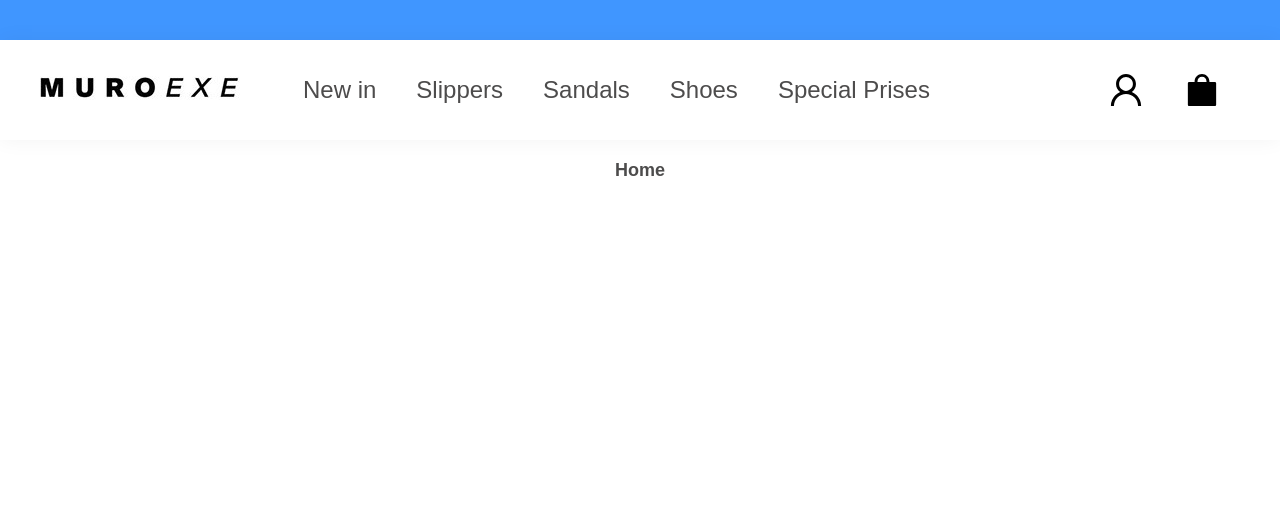
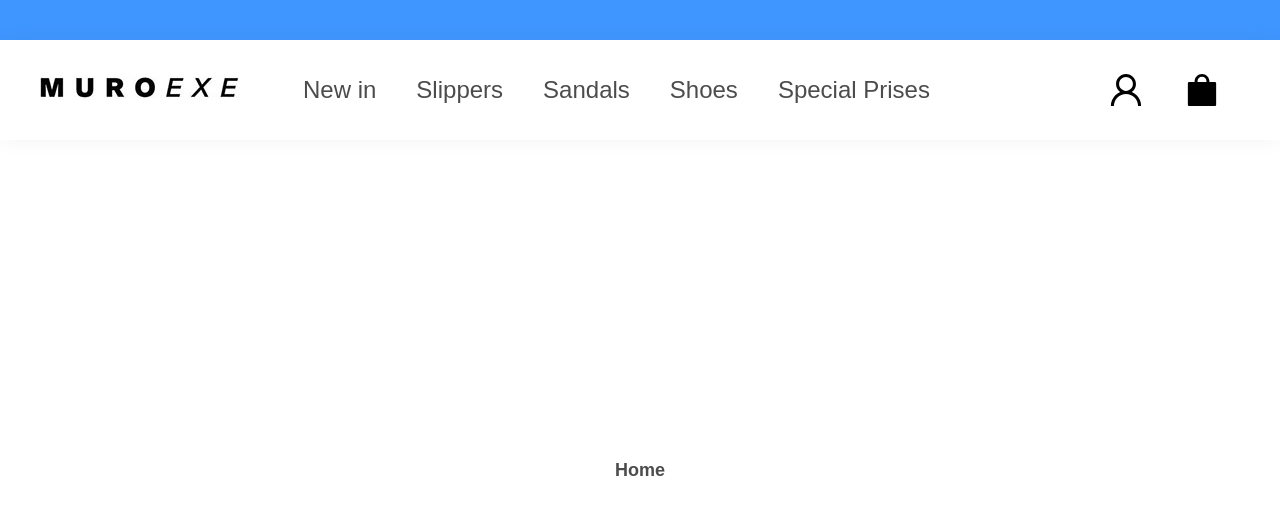
Before and after one commit to Alllena/store, a React (Create React App) app in the folder client/: page /home in a window 1280 px wide. Shown: the top 514 px of the page. Built offline with nearby package versions, Linux system fonts and the light colour scheme.

Commit message:
fix styles for the MainPage

```diff
--- a/client/src/pages/MainPage.tsx
+++ b/client/src/pages/MainPage.tsx
@@ -22,11 +22,9 @@ const MainPage = () => {
 export default MainPage;
 
 const PageWrapper = styled.div`
-  height: 100%;
-  width: 100%;
+  display: grid;
+  grid-template-rows: 40px 100px 1fr;
   min-height: 100vh;
-  gap: 20 px;
-  justify-content: space-between;
   background: #fff;
   .row {
     height: 40px;
@@ -45,7 +43,7 @@ const PageWrapper = styled.div`
   }
   .wrapper__outlet {
     margin: 0 auto;
-    min-width: 90vw;
-    padding: 20px 10px;
+    width: 90vw;
+    padding: 0 5px;
   }
 `;
```
